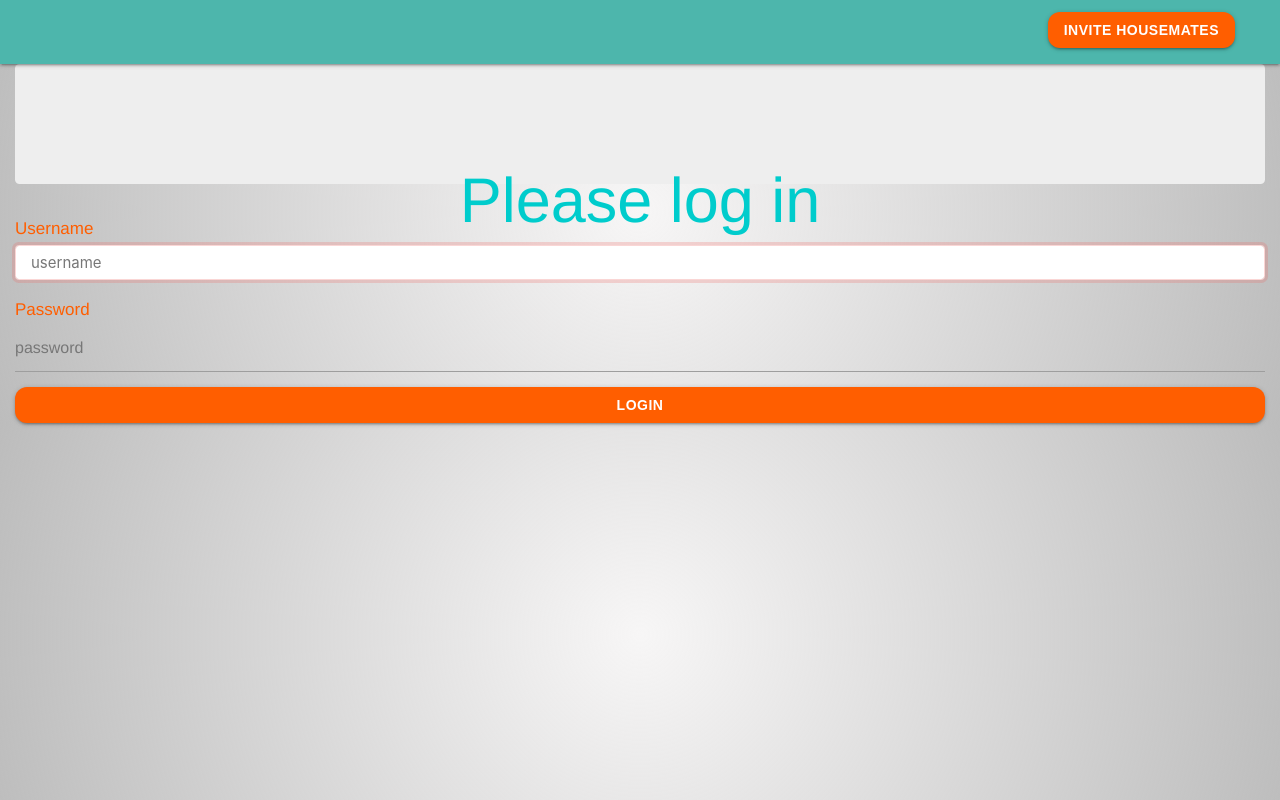
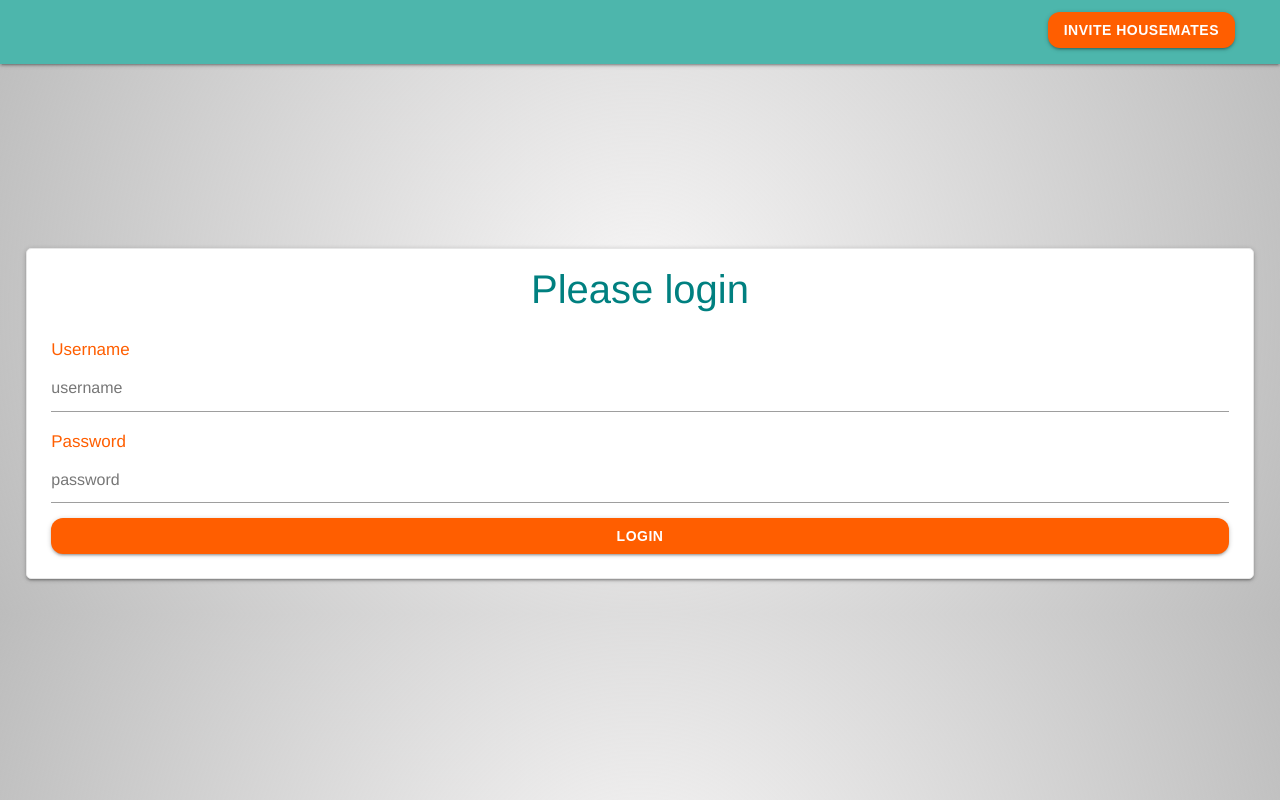
Before and after one commit to kfroerer/HouseWork, a React (Create React App) app in the folder client/: page /login in a window 1280 px wide. Built offline with nearby package versions, Linux system fonts and the light colour scheme; a web font is replaced by a local one.

Commit message:
switched to materialize card

```diff
--- a/client/src/pages/Login.js
+++ b/client/src/pages/Login.js
@@ -1,10 +1,12 @@
 import React, { Component} from "react";
 import { Button, Form, FormGroup, FormControl, FormLabel } from "react-bootstrap";
+import { Container } from "../components/Grid";
+import { Row, Col, Card } from 'react-materialize';
+
+import Jumbotron from "../components/Jumbotron";
 import API from '../utils/API';
 import Cookies from 'js-cookie';
-import { Container } from "../components/Grid";
-import Jumbotron from "../components/Jumbotron";
-
+import "./style.css"
 
 export default class Login extends Component {
     constructor(props) {
@@ -45,25 +47,24 @@ export default class Login extends Component {
     render() {
         return (
           <Container fluid>
-          <Jumbotron>
-          <h1>Please log in
-          </h1>
-          </Jumbotron>
+          <Row>
+            <Col m={6} s={12}>
+            <Card className="white" textClassName="teal-text" title=" Please login">
+
 
           <div className="Login">
 
             <Form onSubmit={this.handleLogin}>
-            <Form.Group controlId="username" bsSize="large">
-                <Form.Label>Username</Form.Label>
-                <Form.Control
-                  autoFocus
-                  type="test"
+            <FormGroup controlId="username" bsSize="large">
+                <FormLabel>Username</FormLabel>
+                <FormControl
+                  value={this.state.username}
+                  onChange={this.handleChange}
                   id="username"
                   placeholder="username"
-                  value={this.state.username}
-                  onChange={this.handleChange}
-                />
-                </Form.Group>
+                  type="text"
+                  />
+                </FormGroup>
 
               <FormGroup controlId="password" bsSize="large">
                 <FormLabel>Password</FormLabel>
@@ -73,18 +74,22 @@ export default class Login extends Component {
                   placeholder="password"
                   type="password"
                   id="password"
-                />
+                  />
               </FormGroup>
               <Button
                 block
                 bsSize="large"
                 // disabled={!this.validateForm()}
                 type="submit"
-              >
+                >
                 Login
               </Button>
             </Form>
           </div>
+              </Card>
+                </Col>
+              </Row>
+
           </Container>
         );
       }
--- a/client/src/pages/Register.js
+++ b/client/src/pages/Register.js
@@ -48,7 +48,7 @@ export default class Register extends Component {
           <Container fluid>
           <Row>
             <Col m={6} s={12}>
-            <Card className="amber lighten-5" textClassName="teal-text" title="Register">
+            <Card className="white" textClassName="teal-text" title="Register">
             <div className="Register">
 
             <Form onSubmit={this.handleRegister}>
```
